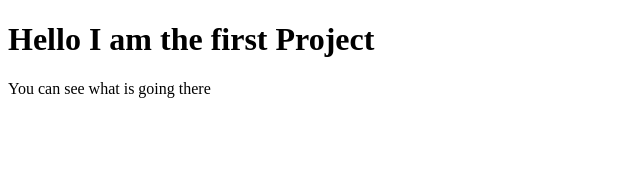
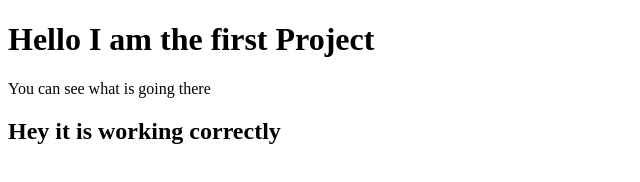
Before and after one commit to ParvejAalam/First-Project, a plain HTML site: page index.html in a window 1280 px wide. Shown: the whole page, without its empty margins (0-640 px from the left). Drawn offline with Linux system fonts and the light colour scheme.

Commit message:
addin h3

```diff
--- a/index.html
+++ b/index.html
@@ -6,6 +6,6 @@
     <body>
         <h1>Hello I am the first Project</h1>
         <p>You can see what is going there</p>
-
+        <h2>Hey it is working correctly</h2>
     </body>
 </html>
```
